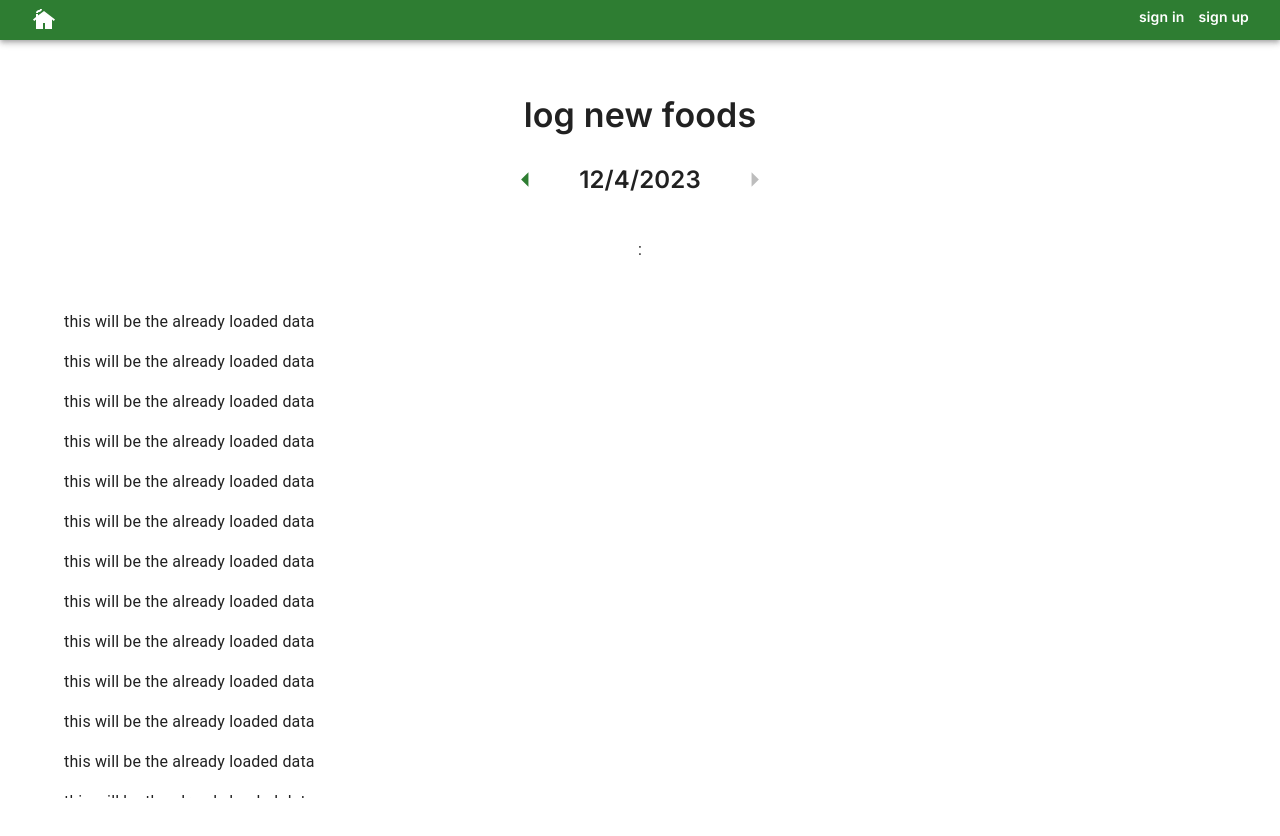
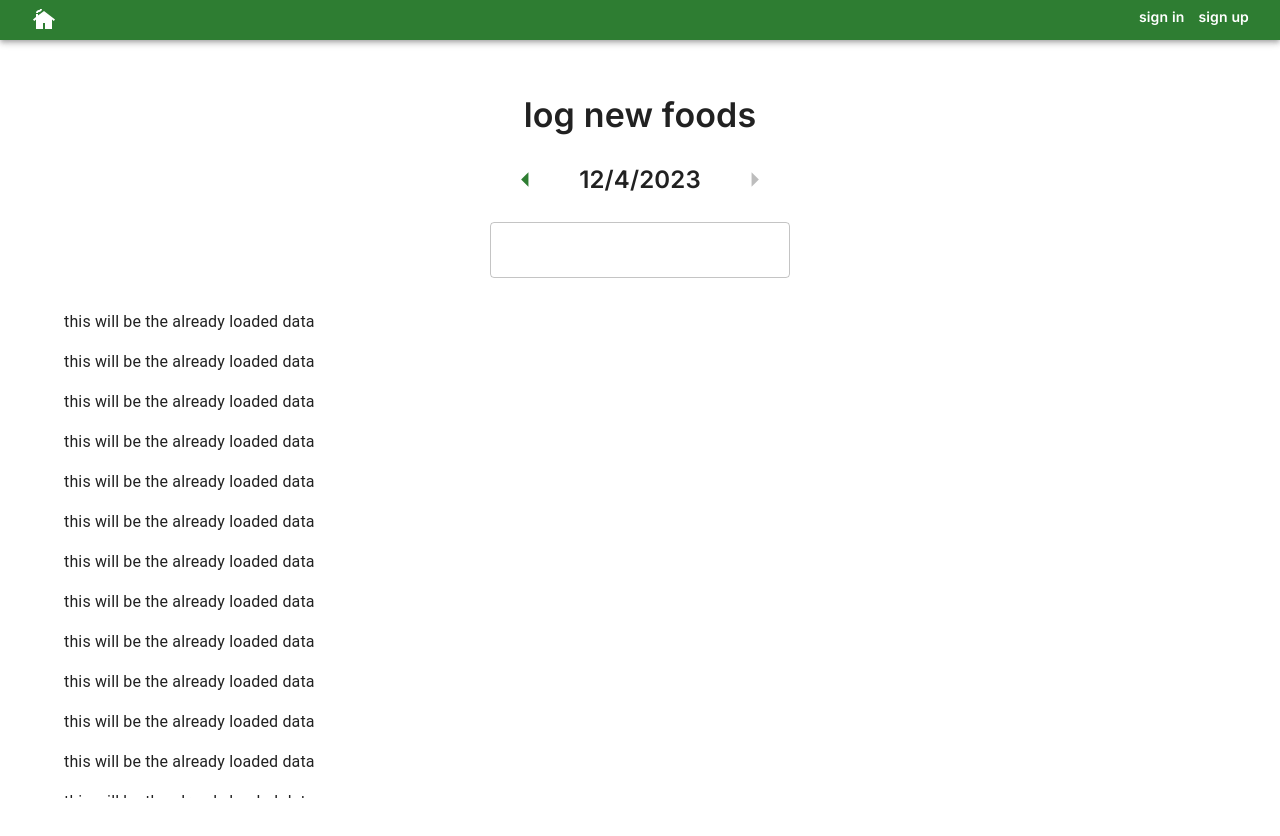
Before and after one commit to hphilpotts/veg-app-frontend-2.0, a React (Vite) app: page /logFood in a window 1280 px wide. Shown: the top 836 px of the page. Built offline with nearby package versions, Linux system fonts and the light colour scheme.

Commit message:
Adjusted loading component in AddFoodButton.

```diff
--- a/src/components/AddFoodButton.jsx
+++ b/src/components/AddFoodButton.jsx
@@ -7,27 +7,23 @@ import { Autocomplete, TextField } from '@mui/material';
 export const AddFoodButton = ({ foods }) => {
 
     if (foods) {
+
         return (
             <Autocomplete
                 disablePortal
                 options={foods}
                 sx={{ width: 300 }}
-                renderOption={(props, option) => {
-                    return (
-                        <p {...props} key={uuid()}>
-                            {option}
-                        </p>
-                    )
-                }}
-                renderInput={(params) => <TextField {...params} label="food" />}
+                renderOption={(props, option) =>(<li {...props} key={uuid()}>{option}</li>)}
+                renderInput={(params) => <TextField {...params} label="search" />}
             />
-        )
+        );
 
     } else {
+
         return (
-            <p> : </p>
-        )
-    }
+            <TextField sx={{ width: 300 }} />
+        );
 
+    };
 
-}
+};
```
